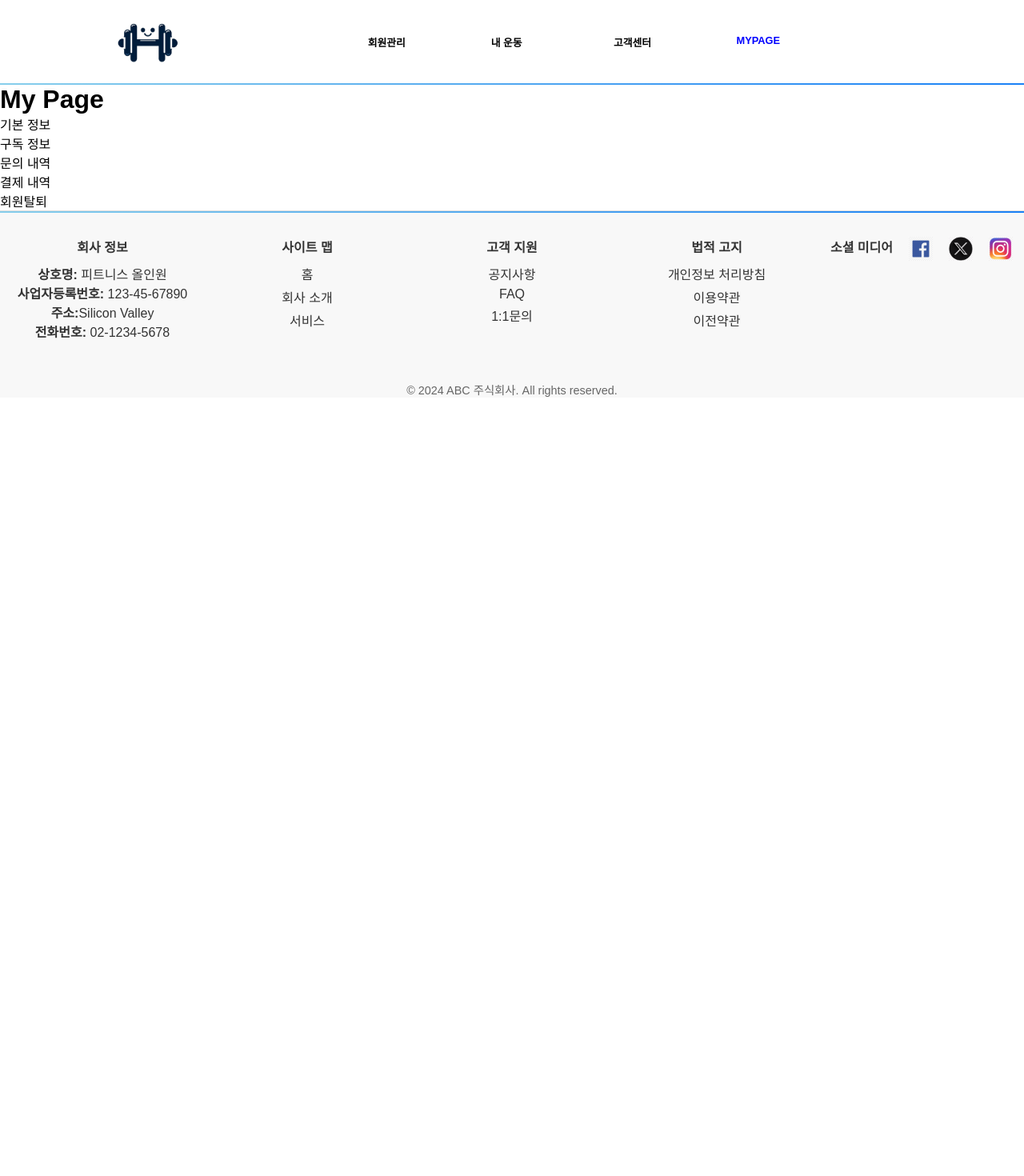
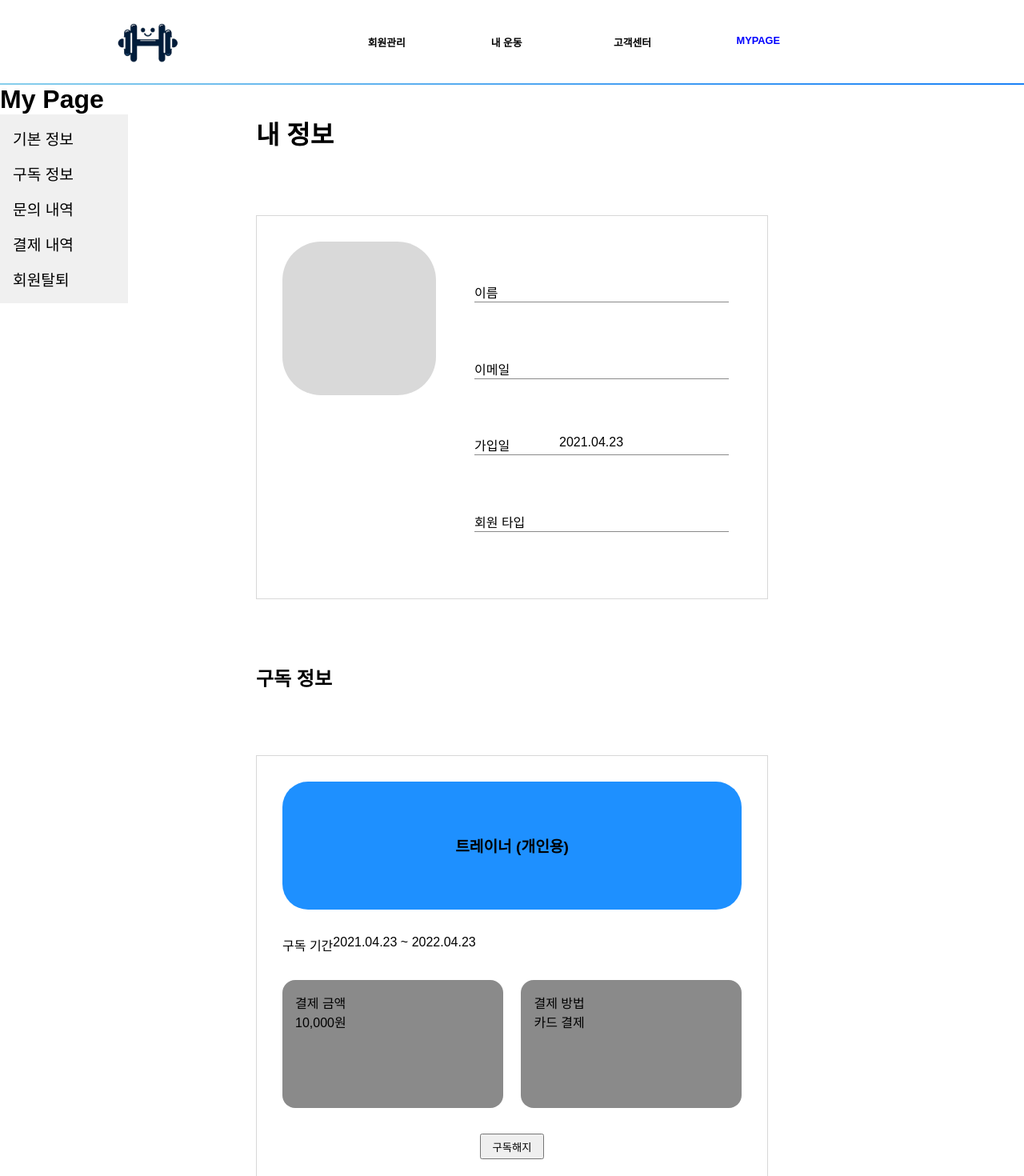
Before and after one commit to BangGiro/project2, a React (Create React App) app in the folder myapp/: page /MyPage in a window 1280 px wide. Shown: the top 1470 px of the page at 80% size. Before the commit the page ends 800 px from the top, so only its background shows below. Built offline with nearby package versions, Linux system fonts and the light colour scheme; grey boxes are pictures that could not be loaded.

Commit message:
MyPage 중간 커밋 / noticePage 업데이트

```diff
--- a/myapp/src/components/pages/MyPage/MyPage.css
+++ b/myapp/src/components/pages/MyPage/MyPage.css
@@ -0,0 +1,121 @@
+.MyService{
+    width: 10rem;
+    background-color: #f0f0f0;
+    float: left;
+}
+
+.MyService > div {
+    margin: 1rem;
+    font-size: 1.2em;
+}
+
+.renderMyService{
+    width: 50vw;
+    height: auto;
+    min-height: 1rem;
+    margin: auto;
+}
+
+/* //================================================================================================   */
+/* 기본 정보 */
+
+.MyInfoBox {
+    width: 100%;
+    height: 30rem;
+
+    box-sizing: border-box;
+
+    border: 1px solid #d8d8d8;
+
+    display: grid;
+    grid-template-columns: 1fr 4fr;
+    flex-direction: column;
+    gap: 2rem;
+    padding: 2rem;
+
+    margin: 5rem 0 5rem 0;
+
+}
+
+.MyProfile {
+    grid-column: 1 / 2;
+    background-color: rgb(217, 217, 217);
+    height: 12em;
+    width: 12em;
+    border-radius: 3rem;
+}
+
+.MyInfoList{
+    grid-column: 2 / 3;
+    border-radius: 1rem;
+    padding: 1rem;
+
+    display: grid;
+    grid-template-rows: 1fr 1fr 1fr 1fr;
+    align-items: center;
+}
+
+.MyInfoList > div {
+    display: grid;
+    grid-template-columns: 1fr 2fr;
+    border-bottom: 1px solid #8a8a8a;
+}
+
+
+/* =========================================================================== */
+/* 구독 정보 */
+
+.MySubscribeBox {
+    width: 100%;
+
+    box-sizing: border-box;
+    border: 1px solid #d8d8d8;
+
+    display: flex;
+    flex-direction: column;
+    padding: 2rem;
+
+    gap: 2rem;
+
+    margin: 5rem 0 5rem 0;
+}
+
+.MySubscribeBox > div {
+    width: 100%;
+    display: flex;
+}
+
+.CurrentSubscription {
+    height: 10rem;
+
+    background-color: dodgerblue;
+    border-radius: 2rem;
+
+    align-items: center;
+    justify-content: center;
+
+    font-size: larger;
+    font-weight: bold;
+}
+
+.SubscriptionPayment {
+    width: 100%;
+    height:auto;
+
+    justify-content: space-between;
+}
+
+.SubscriptionPayment > div {
+    width: 48%;
+    height: 10rem;
+    background-color: rgb(138, 138, 138);
+    border-radius: 1rem;
+    padding: 1rem;
+}
+
+
+.CancelSubscription {
+    width: 5rem;
+    height: 2rem;
+    margin: auto;
+}
--- a/myapp/src/components/pages/MyPage/MyPage.jsx
+++ b/myapp/src/components/pages/MyPage/MyPage.jsx
@@ -1,5 +1,7 @@
-import { useEffect } from "react";
-
+import { useEffect , useState } from "react";
+import './MyPage.css';
+import MyInfo from "./components/MyInfo";
+import MySubscribe from "./components/MySubscription";
 
 
 
@@ -7,13 +9,14 @@ const MyPage = () => {
 //=================================================================================================
 // 데이터 불러오기 파트
 
-    useEffect(() => {
-        let userData = localStorage.getItem('userData');
-        const parsedUserData = JSON.parse(userData);
-    }, []);
+//=================================================================================================
+// 이벤트 핸들러
 
-    let myData ;
-
+// 탭 전환
+    function ChangeMyService(e) {
+        let eventTarget = e.target.closest('div');
+        let tabs = eventTarget.innerText;
+    }
 
 //=================================================================================================
 // 렌더링 파트
@@ -21,13 +24,20 @@ const MyPage = () => {
         <div className="MyPage">
             <h1>My Page</h1>
             <div>
-                <section className="MyService">
+                <section className="MyService" onClick={ChangeMyService}>
                     <div>기본 정보</div>
                     <div>구독 정보</div>
                     <div>문의 내역</div>
                     <div>결제 내역</div>
                     <div>회원탈퇴</div>
                 </section>
+
+                <div className="renderMyService">
+                    <MyInfo/>
+                    <MySubscribe/>
+
+                </div>
+
             </div>
         </div>
     );
--- /dev/null
+++ b/myapp/src/components/pages/MyPage/components/MyQuestions.jsx
@@ -0,0 +1,6 @@
+export default MyQuestions.jsx() {
+    return(
+
+
+    )
+}
--- /dev/null
+++ b/myapp/src/components/pages/MyPage/components/MySubscription.jsx
@@ -0,0 +1,30 @@
+export default function MySubscription() {
+    return (
+        <section className="MySubscription">
+            <h1>구독 정보</h1>
+            <div className="MySubscribeBox">
+                <div className="CurrentSubscription">
+                    <p> 트레이너 (개인용)</p>
+                </div>
+                <div>
+                    <span>구독 기간</span>
+                    <p>2021.04.23 ~ 2022.04.23</p>
+                </div>
+                <div className="SubscriptionPayment">
+                    <div>
+                        <span>결제 금액</span>
+                        <p>10,000원</p>
+                    </div>
+                    <div >
+                        <span>결제 방법</span>
+                        <p>카드 결제</p>
+                    </div>
+                </div>
+                <button className="CancelSubscription">
+                    구독해지
+                </button>
+
+            </div>
+        </section>
+    )
+}
--- a/myapp/src/components/pages/MyPage/components/Myinfo.jsx
+++ b/myapp/src/components/pages/MyPage/components/Myinfo.jsx
@@ -1,14 +1,44 @@
-export default function Myinfo() {
+import React, { useState, useEffect } from 'react';
+
+
+export default function MyInfo() {
+    //===============================================================================
+    // 데이터 불러오기 파트
+    const [MyData, setMyData] = useState(null);
+
+    useEffect(() => {
+        let userData = localStorage.getItem('user');
+        if(userData) {
+            setMyData (JSON.parse(userData));
+        }
+    }, []);
+    //===============================================================================
+
     return (
         <div className="MyInfo">
-            <h1>My Info</h1>
+            <h1>내 정보</h1>
 
             <section className="MyInfoBox">
-                <div>프로필사진</div>
-                <div>이름</div>
-                <div>이메일</div>
-                <div>가입일</div>
-                <div>회원 타입</div>
+                <div className="MyProfile"></div>
+                <div className="MyInfoList">
+                    <div>
+                        <span>이름</span>
+                        <p>{MyData ? MyData.name : ''}</p>
+                        {/* 비동기 방어코드 필수!! */}
+                    </div>
+                    <div>
+                        <span>이메일</span>
+                        <p>{MyData ? MyData.email : ''}</p>
+                    </div>
+                    <div>
+                        <span>가입일</span>
+                        <p>2021.04.23</p>
+                    </div>
+                    <div>
+                        <span>회원 타입</span>
+                        <p>{MyData ? MyData.loginType : ''}</p>
+                    </div>
+                </div>
             </section>
         </div>
     )
--- a/myapp/src/components/pages/QnAPage/QnAPage.jsx
+++ b/myapp/src/components/pages/QnAPage/QnAPage.jsx
@@ -9,7 +9,7 @@ const QnAPage = () => {
 
     // =================================================================================================
     // 데이터 불러오기 파트
-    const userData = localStorage.getItem('userData');
+    const userEmail = localStorage.getItem('memberLoggedInData');
     const categoryOptions = QnAdata.map((data) => data.category);
     const savedData = localStorage.getItem('personalQnA');
     const [dropDownData, setDropDownData] = useState({category:'' , details:''});
@@ -18,11 +18,8 @@ const QnAPage = () => {
 
 
     useEffect(() => {
-        if(userData) {
-            const ParsedUserData = JSON.parse(userData);
-            if(ParsedUserData.email) {
-                document.getElementById('QnA_email').value = ParsedUserData.email;
-            }
+        if(userEmail) {
+            document.getElementById('QnA_email').value = userEmail;
         }
     } , []);
 
@@ -52,13 +49,15 @@ const QnAPage = () => {
         const title = document.getElementById('QnA_title').value;
         const content = document.getElementById('QnA_textarea').value;
         const email = document.getElementById('QnA_email').value;
+        const userEmail = localStorage.getItem('memberLoggedInData');
 
         // Create a new QnA object
         const newQnA = {
             email,
             category, //0번째는 유형 1번째는 상세구분
             title,
-            content
+            content,
+            userEmail
         };
 
         // Update the state with the new QnA object
```
